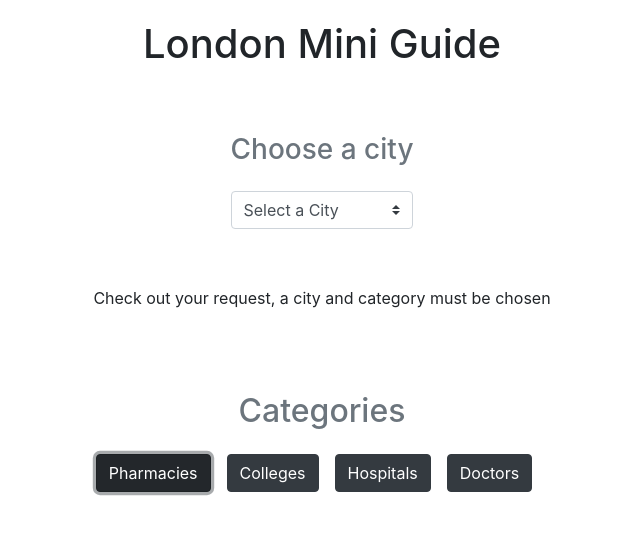
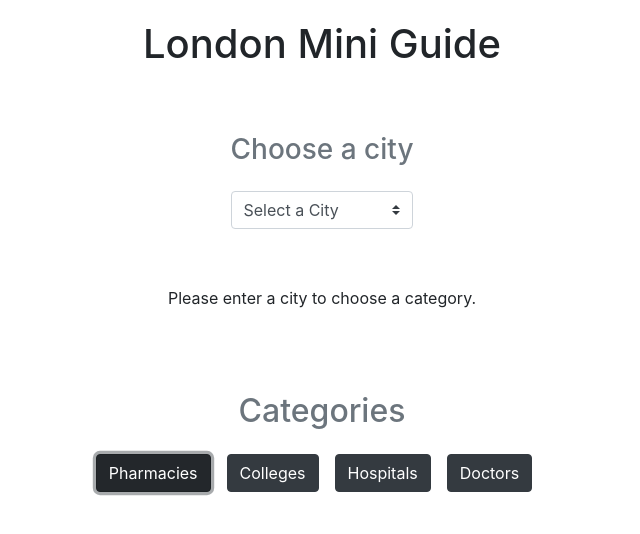
Before and after one commit to halitos/london-mini-guide-fullstack, a React (Create React App) app: page / in a window 1280 px wide. Both pictures are taken after a click on the button "Pharmacies". Shown: the top 534 px of the page, without its empty margins (318-958 px from the left). Built offline with nearby package versions, Linux system fonts and the light colour scheme; the HTML template or start-up script is replaced by a standard one.

Commit message:
error modified

```diff
--- a/src/components/Error.js
+++ b/src/components/Error.js
@@ -1,11 +1,7 @@
-import React from 'react'
+import React from "react";
 
 const Error = () => {
-    return (
-        <div>
-            Check out your request, a city and category must be chosen
-        </div>
-    )
-}
+  return <div>Please enter a city to choose a category.</div>;
+};
 
-export default Error
+export default Error;
```
